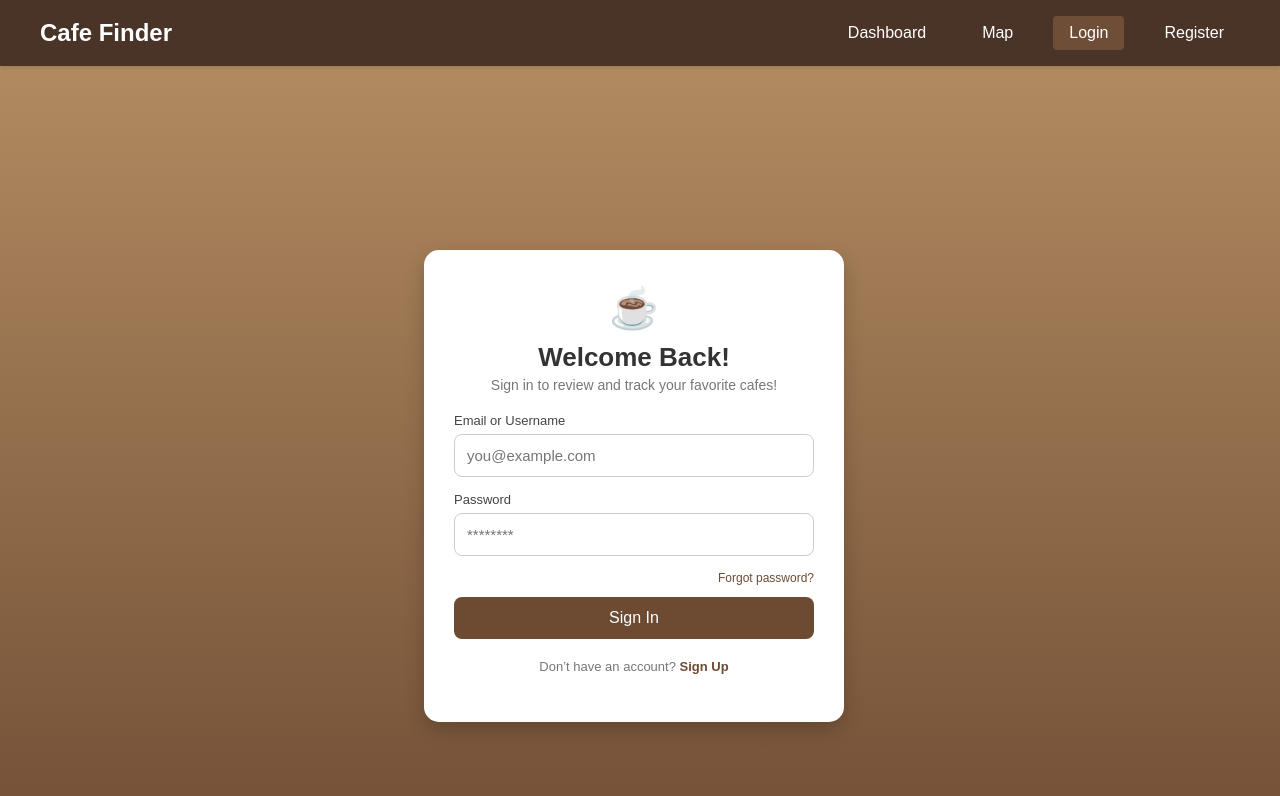
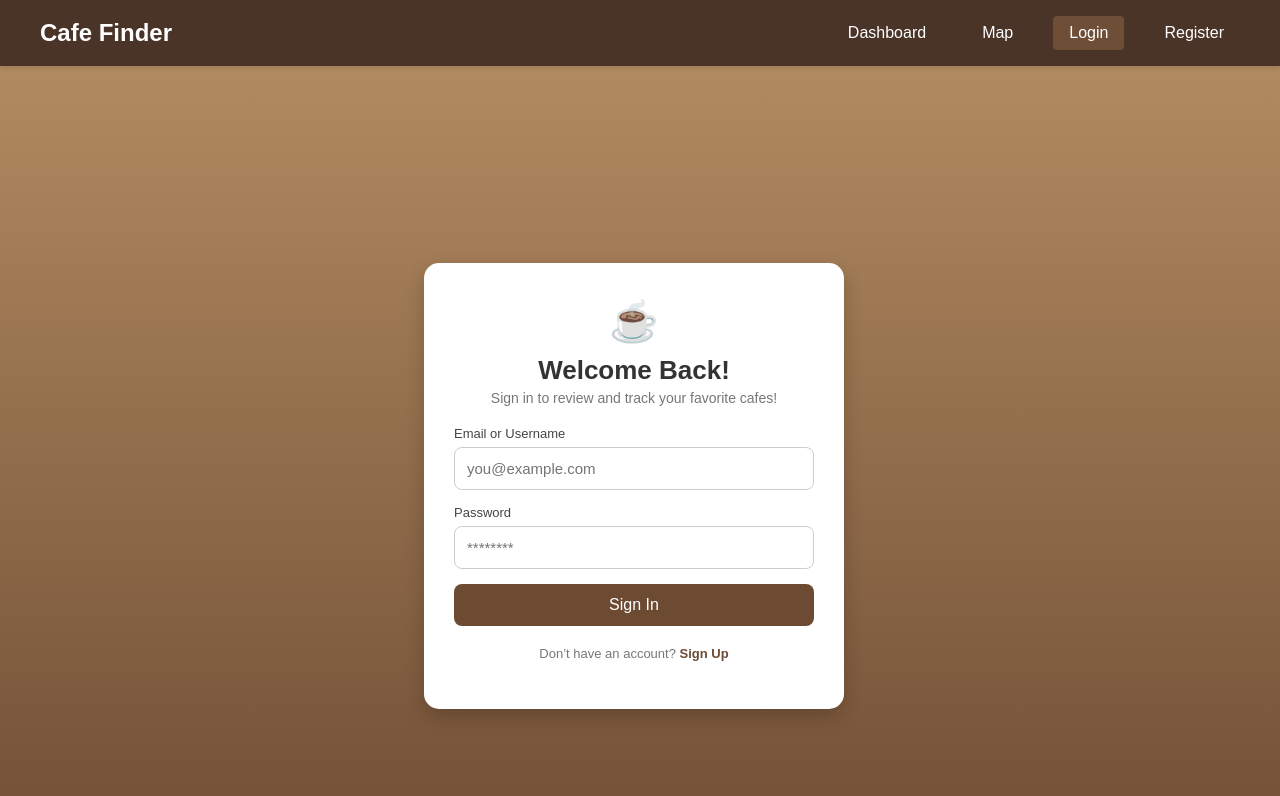
Before and after one commit to zhang-yuhui/CSCI-201-Project, a React (Create React App) app in the folder frontend/: page /login in a window 1280 px wide. Shown: the top 796 px of the page. Built offline with nearby package versions, Linux system fonts and the light colour scheme.

Commit message:
Removed forgot password link

```diff
--- a/frontend/src/components/Login.js
+++ b/frontend/src/components/Login.js
@@ -56,8 +56,6 @@ const Login = () => {
             style={styles.input}
             placeholder="********"
           />
-
-          <a href="#" style={styles.forgot}>Forgot password?</a>
 
           <button type="submit" disabled={loading} style={styles.button}>
             {loading ? 'Logging in...' : 'Sign In'}
```
